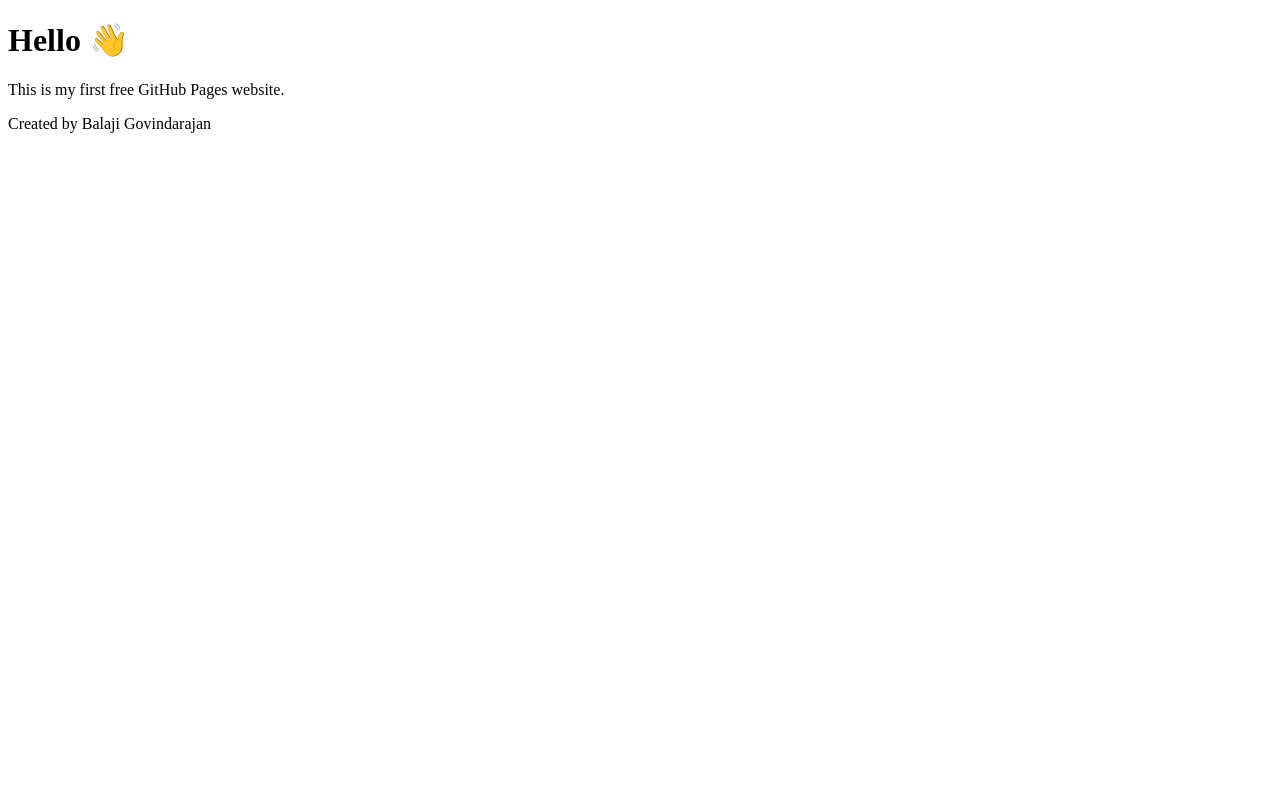
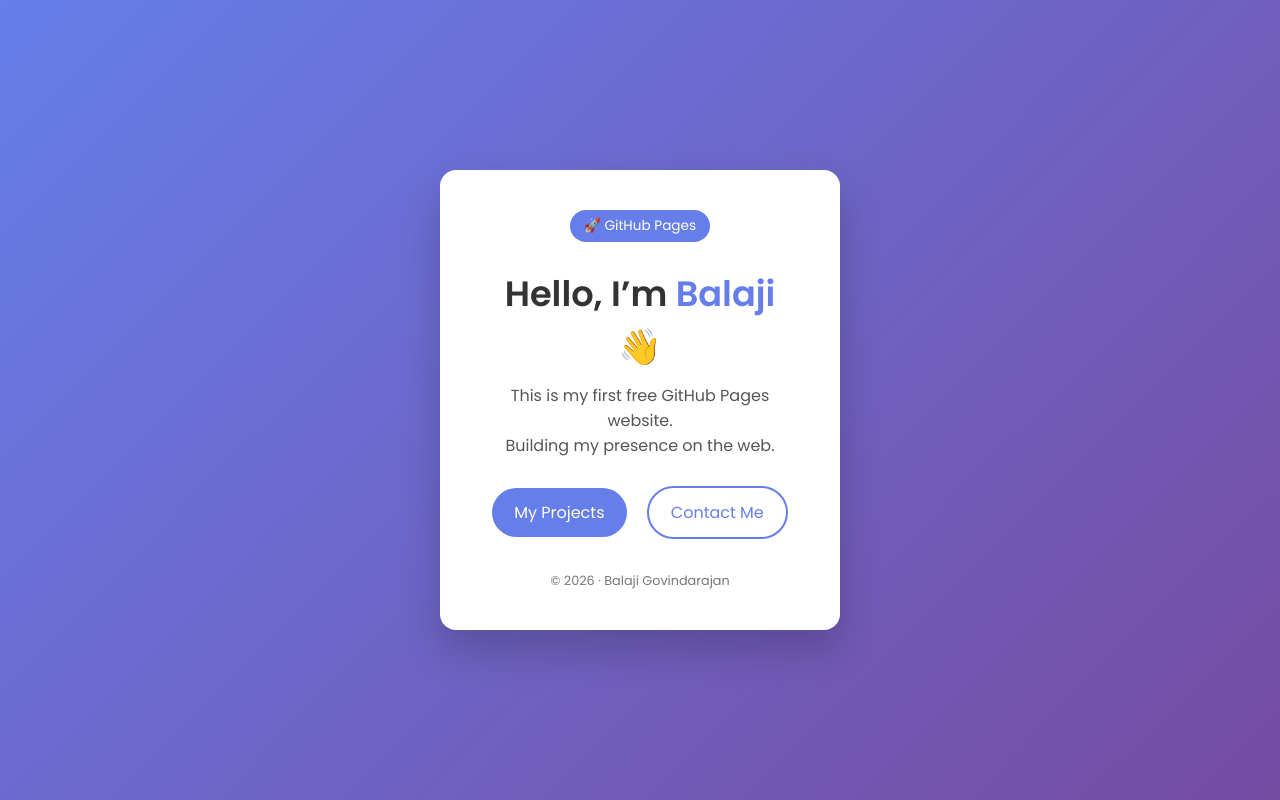
Before and after one commit to Balaji25062001/Balaji25062001.github.io, a plain HTML site: page index.html in a window 1280 px wide. Drawn offline with Linux system fonts and the light colour scheme.

Commit message:
Update index.html

```diff
--- a/index.html
+++ b/index.html
@@ -1,12 +1,135 @@
 <!DOCTYPE html>
 <html lang="en">
 <head>
-  <meta charset="UTF-8">
+  <meta charset="UTF-8" />
+  <meta name="viewport" content="width=device-width, initial-scale=1.0"/>
   <title>Balaji Govindarajan</title>
+
+  <!-- Google Font -->
+  <link href="https://fonts.googleapis.com/css2?family=Poppins:wght@300;400;600&display=swap" rel="stylesheet">
+
+  <style>
+    * {
+      margin: 0;
+      padding: 0;
+      box-sizing: border-box;
+      font-family: 'Poppins', sans-serif;
+    }
+
+    body {
+      min-height: 100vh;
+      background: linear-gradient(135deg, #667eea, #764ba2);
+      display: flex;
+      align-items: center;
+      justify-content: center;
+      color: #333;
+    }
+
+    .card {
+      background: #fff;
+      padding: 40px;
+      border-radius: 16px;
+      text-align: center;
+      max-width: 400px;
+      width: 90%;
+      box-shadow: 0 20px 40px rgba(0,0,0,0.2);
+      animation: fadeIn 1s ease;
+    }
+
+    h1 {
+      font-size: 2.2rem;
+      margin-bottom: 10px;
+    }
+
+    h1 span {
+      color: #667eea;
+    }
+
+    p {
+      font-size: 1rem;
+      margin-bottom: 20px;
+      color: #555;
+    }
+
+    .badge {
+      display: inline-block;
+      padding: 6px 14px;
+      background: #667eea;
+      color: white;
+      border-radius: 50px;
+      font-size: 0.85rem;
+      margin-bottom: 25px;
+    }
+
+    .buttons a {
+      display: inline-block;
+      margin: 8px;
+      padding: 12px 22px;
+      border-radius: 30px;
+      text-decoration: none;
+      font-weight: 500;
+      transition: all 0.3s ease;
+    }
+
+    .btn-primary {
+      background: #667eea;
+      color: #fff;
+    }
+
+    .btn-primary:hover {
+      background: #5a6fdc;
+      transform: translateY(-2px);
+    }
+
+    .btn-outline {
+      border: 2px solid #667eea;
+      color: #667eea;
+    }
+
+    .btn-outline:hover {
+      background: #667eea;
+      color: #fff;
+      transform: translateY(-2px);
+    }
+
+    footer {
+      margin-top: 25px;
+      font-size: 0.8rem;
+      color: #777;
+    }
+
+    @keyframes fadeIn {
+      from {
+        opacity: 0;
+        transform: translateY(20px);
+      }
+      to {
+        opacity: 1;
+        transform: translateY(0);
+      }
+    }
+  </style>
 </head>
 <body>
-  <h1>Hello 👋</h1>
-  <p>This is my first free GitHub Pages website.</p>
-  <p>Created by Balaji Govindarajan</p>
+
+  <div class="card">
+    <div class="badge">🚀 GitHub Pages</div>
+
+    <h1>Hello, I’m <span>Balaji</span> 👋</h1>
+    <p>
+      This is my first free GitHub Pages website.<br>
+      Building my presence on the web.
+    </p>
+
+    <div class="buttons">
+      <a href="#" class="btn-primary">My Projects</a>
+      <a href="#" class="btn-outline">Contact Me</a>
+    </div>
+
+    <footer>
+      © 2026 · Balaji Govindarajan
+    </footer>
+  </div>
+
 </body>
 </html>
```
